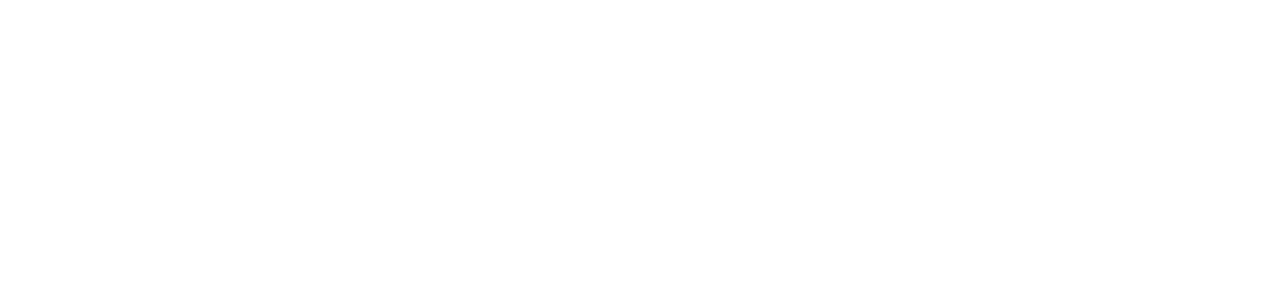
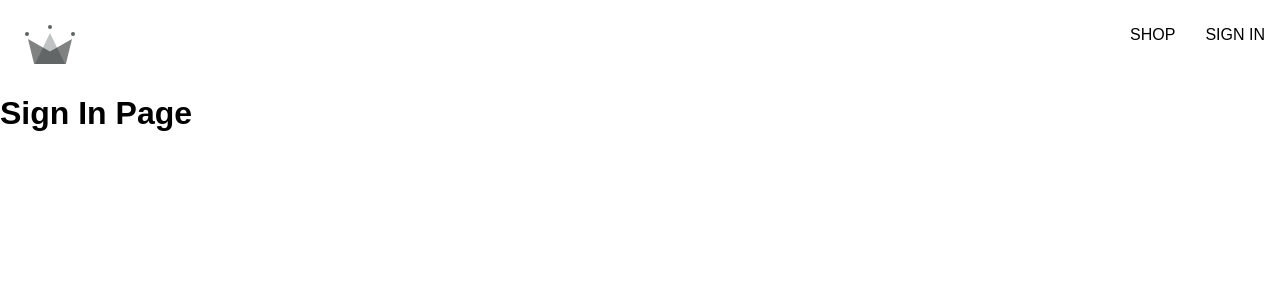
Before and after one commit to nikki-experiments/react-crwn-clothing, a React (Create React App) app: page /sign-in in a window 1280 px wide. Before the commit this address had no page. Shown: the top 300 px of the page. Built offline with nearby package versions, Linux system fonts and the light colour scheme; a web font is replaced by a local one.

Commit message:
added firebase

```diff
--- a/package.json
+++ b/package.json
@@ -6,6 +6,7 @@
     "@testing-library/jest-dom": "^5.16.5",
     "@testing-library/react": "^13.4.0",
     "@testing-library/user-event": "^13.5.0",
+    "firebase": "^9.21.0",
     "react": "^18.2.0",
     "react-dom": "^18.2.0",
     "react-router-dom": "^6.10.0",
--- a/src/App.js
+++ b/src/App.js
@@ -2,6 +2,7 @@
 
 import Navigation from './routes/navigation/navigation.component';
 import Home from "./routes/home/home.component"
+import SignIn from "./routes/sign-in/sign-in.component"
 
 const Shop = () => {
   return (
@@ -15,6 +16,7 @@
       <Route path='/' element={<Navigation />}>
         <Route index element={<Home />} />
         <Route path='shop' element={<Shop />} />
+        <Route path='sign-in' element={<SignIn />} />
       </Route>
     </Routes>
   );
--- a/src/routes/navigation/navigation.component.jsx
+++ b/src/routes/navigation/navigation.component.jsx
@@ -13,7 +13,8 @@
           <CrwnLogo className='logo' />
         </Link>
         <div className='nav-links-container'>
-          <Link className='nav-link' to='/shop'>Shop</Link>
+          <Link className='nav-link' to='/shop'>SHOP</Link>
+          <Link className='nav-link' to='/sign-in'>SIGN IN</Link>
         </div>
       </div>
       <Outlet />
--- /dev/null
+++ b/src/routes/sign-in/sign-in.component.jsx
@@ -0,0 +1,9 @@
+const SignIn = () => {
+  return (
+    <div>
+      <h1>Sign In Page</h1>
+    </div>
+   );
+}
+
+export default SignIn;
```
Also changed, not shown: 2 other files (tests, documents, lock files or other folders).
